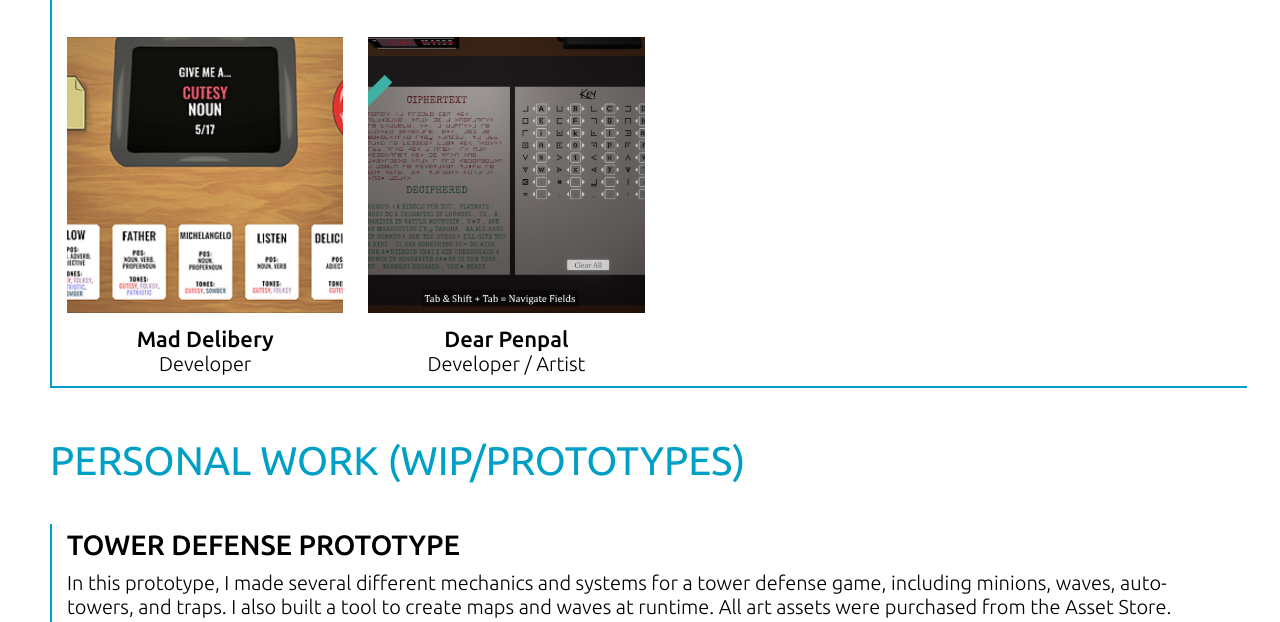
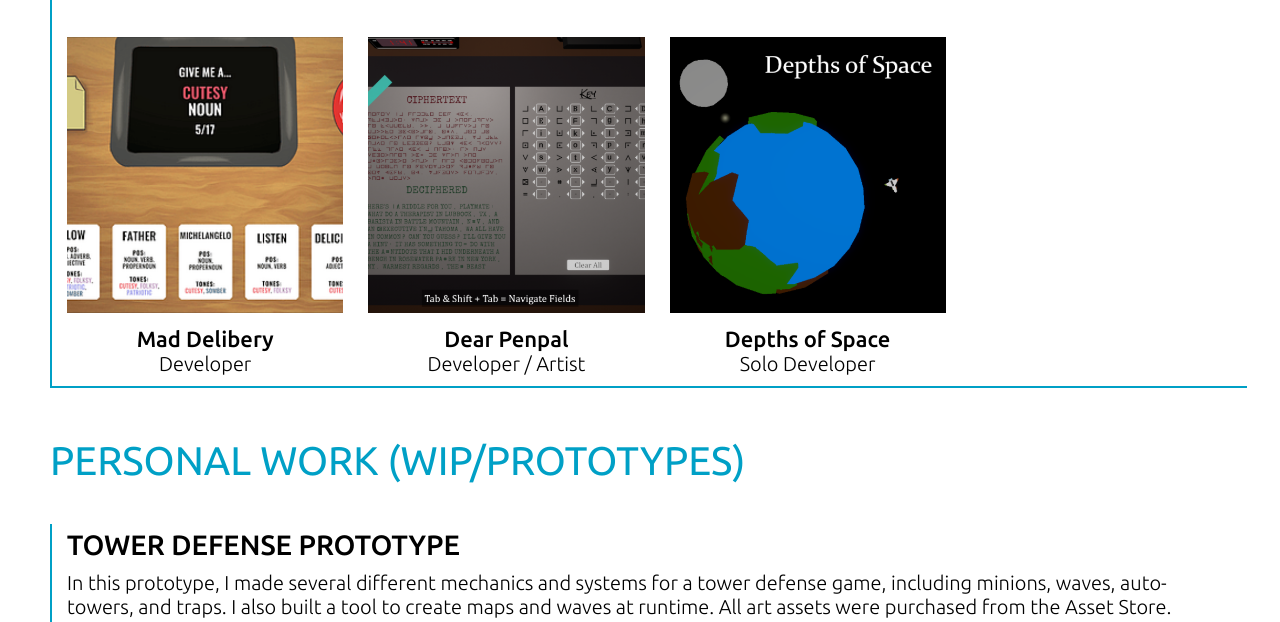
Before and after one commit to jeff-harper-games/jeff-harper-games.github.io, a plain HTML site: page index.html in a window 1280 px wide. Shown: the part 6849-7471 px from the top of the page. Drawn offline with Linux system fonts and the light colour scheme.

Commit message:
added depths of space to game jam

```diff
--- a/index.html
+++ b/index.html
@@ -201,6 +201,11 @@
 					<div class="game-jam-item-title">Developer / Artist</div>
 				</div>
 				<div class="game-jam-item">
+					<a href="https://jeffharper.itch.io/depths-of-space" target="_blank">
+						<img src="images/depths-of-space.png" class="game-jam-item-image">
+					</a>
+					<div class="game-jam-item-name">Depths of Space</div>
+					<div class="game-jam-item-title">Solo Developer</div>
 				</div>
 				<div class="game-jam-item">
 				</div>
```
Also changed, not shown: images/depths-of-space.png (added).
